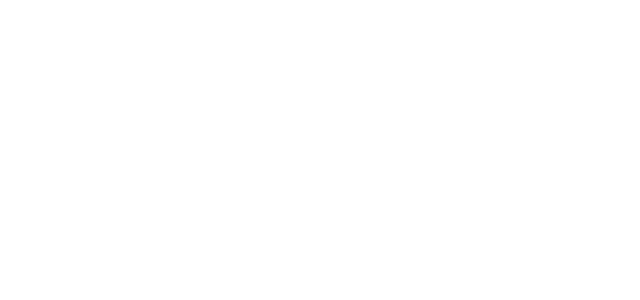
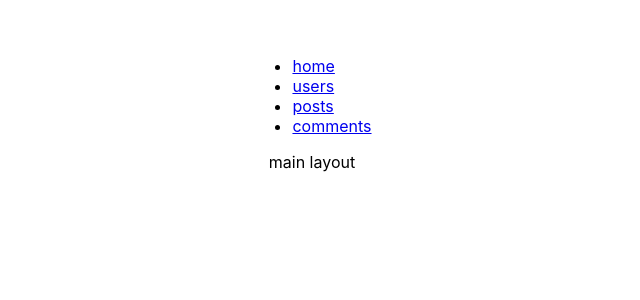
Before and after one commit to AndriyTok/react_hw, a React (Create React App) app: page / in a window 1280 px wide. Shown: the top 300 px of the page, without its empty margins (328-968 px from the left). Built offline with nearby package versions, Linux system fonts and the light colour scheme.

Commit message:
the very beginning

```diff
--- a/package.json
+++ b/package.json
@@ -15,7 +15,8 @@
     "react-scripts": "5.0.1",
     "typescript": "^4.9.5",
     "web-vitals": "^2.1.4",
-    "axios": "^1.7.2"
+    "axios": "^1.7.2",
+    "react-router-dom": "^6.24.1"
   },
   "scripts": {
     "start": "react-scripts start",
--- /dev/null
+++ b/src/components/MenuComponent/MenuComponent.tsx
@@ -0,0 +1,17 @@
+import React from 'react';
+import {Link} from "react-router-dom";
+
+const MenuComponent = () => {
+    return (
+        <div>
+            <ul>
+                <li><Link to={''}>home</Link> </li>
+                <li><Link to={'users'}>users</Link> </li>
+                <li><Link to={'posts'}>posts</Link> </li>
+                <li><Link to={'comments'}>comments</Link> </li>
+            </ul>
+        </div>
+    );
+};
+
+export default MenuComponent;
--- a/src/index.tsx
+++ b/src/index.tsx
@@ -1,12 +1,18 @@
 import React from 'react';
 import ReactDOM from 'react-dom/client';
 import './index.css';
-import App from './App';
+import {createBrowserRouter, RouterProvider} from "react-router-dom";
+import MainLayout from "./layouts/MainLayout";
+
 
 
 const root = ReactDOM.createRoot(
   document.getElementById('root') as HTMLElement
 );
+let router = createBrowserRouter([
+    {path:'/', element: <MainLayout/>}
+]);
+
 root.render(
-  <App />
+    <RouterProvider router={router}/>
 );
--- /dev/null
+++ b/src/layouts/MainLayout.module.css
@@ -0,0 +1,7 @@
+.mainDiv{
+    margin:40px;
+    display: flex;
+    justify-content: center;
+    align-items: center;
+    flex-direction: column;
+}
--- /dev/null
+++ b/src/layouts/MainLayout.tsx
@@ -0,0 +1,14 @@
+import React from 'react';
+import MenuComponent from "../components/MenuComponent/MenuComponent";
+import styles from "./MainLayout.module.css"
+
+const MainLayout = () => {
+    return (
+        <div className={styles.mainDiv}>
+            <MenuComponent/>
+            main layout
+        </div>
+    );
+};
+
+export default MainLayout;
```
Also changed, not shown: src/task.txt (added), 1 other file (tests, documents, lock files or other folders).
